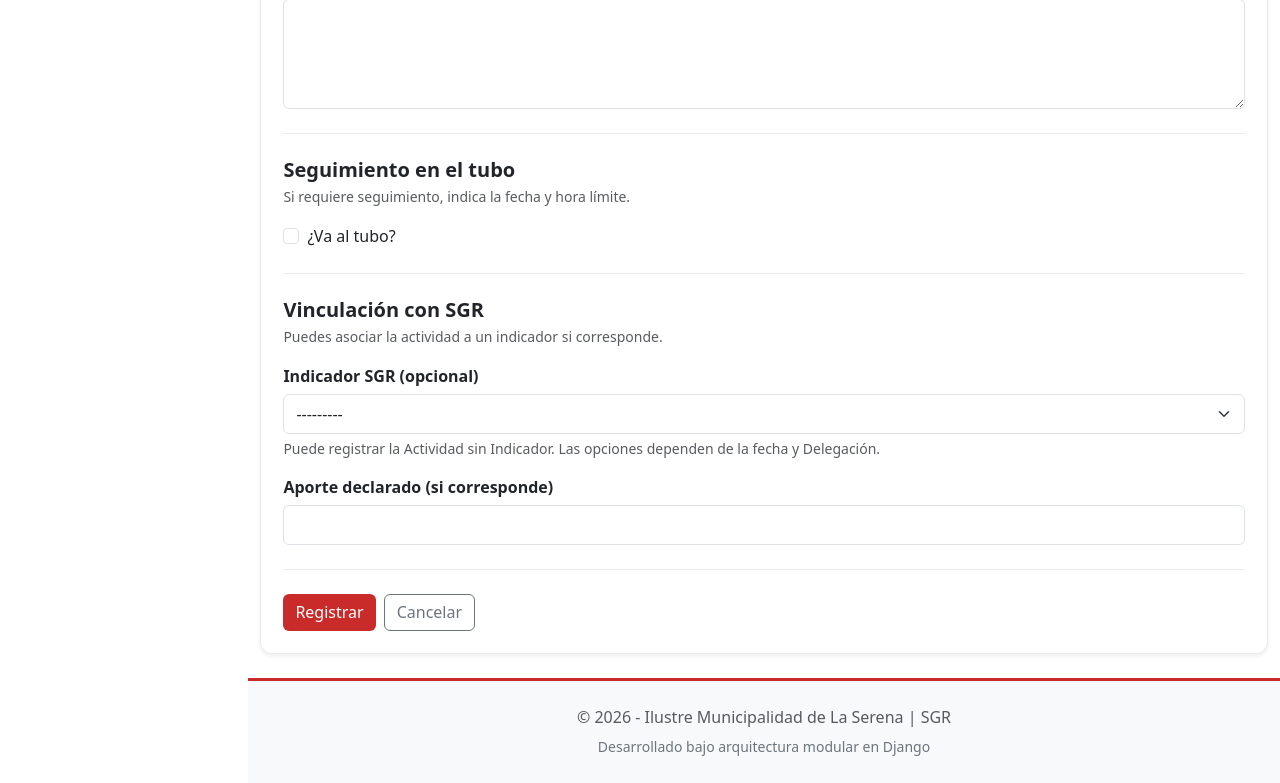
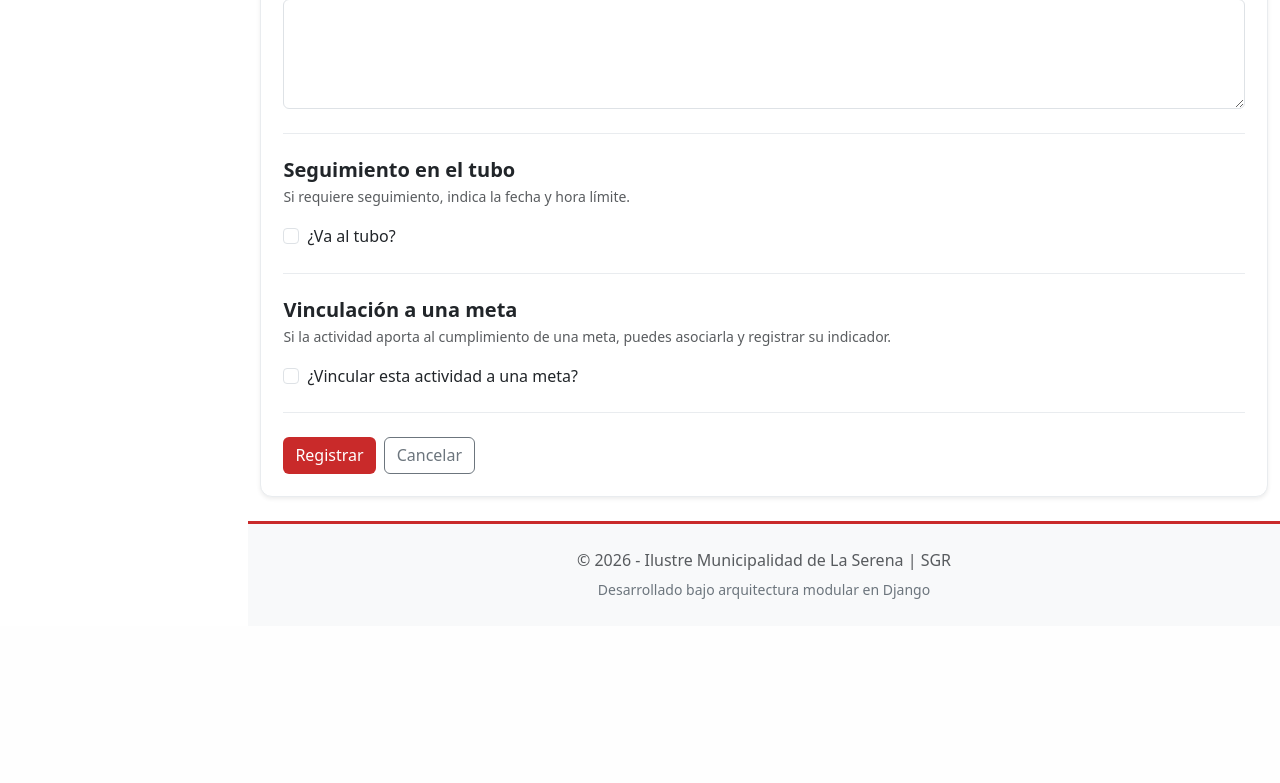
Before and after one commit to vicenosses/municipalidad, a Django app: page /atenciones/nueva/ in a window 1280 px wide. Shown: the part 1110-1893 px from the top of the page. After the commit the page ends 1709 px from the top, so only its background shows below. Run offline with Django 5.2, Linux system fonts and the light colour scheme; the visitor is signed in with stand-in values (Sample User, id 1); data that the repository does not hold is empty; parts of the project's set-up code (start-up, migrations or seed data) failed here and were passed over; some libraries are stand-ins or nearby versions.

Commit message:
Permitir vincular actividades con metas

```diff
--- a/atenciones/forms.py
+++ b/atenciones/forms.py
@@ -6,9 +6,18 @@ from atenciones.models import AtencionCiudadana
 from catalogos.models import SubAtencion, TipoAtencion
 from usuarios.sesion import get_delegacion_activa
 from usuarios.models import Territorio
-from sgr.models import AporteIndicador, Indicador
+from sgr.models import AporteIndicador, Indicador, Meta
 from sgr.aportes import indicadores_para_actividad
 from sgr.plazos import dentro_plazo
+
+
+class IndicadorMetaSelect(forms.Select):
+    def create_option(self, name, value, label, selected, index, subindex=None, attrs=None):
+        option = super().create_option(name, value, label, selected, index, subindex=subindex, attrs=attrs)
+        instancia = getattr(value, 'instance', None)
+        if instancia is not None:
+            option['attrs']['data-meta-id'] = instancia.meta_id
+        return option
 
 
 class AtencionCiudadanaForm(forms.ModelForm):
@@ -19,9 +28,13 @@ class AtencionCiudadanaForm(forms.ModelForm):
         widget=forms.TextInput(attrs={'class': 'form-control'}))
     telefono_tubo = forms.CharField(label='Teléfono del solicitante', max_length=30, required=False,
         widget=forms.TextInput(attrs={'class': 'form-control'}))
-    indicador = forms.ModelChoiceField(label='Indicador SGR (opcional)', queryset=Indicador.objects.none(),
-                                       required=False, widget=forms.Select(attrs={'class': 'form-select'}),
-                                       help_text='Puede registrar la Actividad sin Indicador. Las opciones dependen de la fecha y Delegación.')
+    vincular_meta = forms.BooleanField(label='¿Vincular esta actividad a una meta?', required=False,
+                                       widget=forms.CheckboxInput(attrs={'class': 'form-check-input'}))
+    meta = forms.ModelChoiceField(label='Meta', queryset=Meta.objects.none(), required=False,
+                                  widget=forms.Select(attrs={'class': 'form-select'}))
+    indicador = forms.ModelChoiceField(label='Indicador de la meta', queryset=Indicador.objects.none(),
+                                       required=False, widget=IndicadorMetaSelect(attrs={'class': 'form-select'}),
+                                       help_text='Selecciona el indicador que permitirá registrar el aporte de esta actividad.')
     valor_declarado = forms.DecimalField(label='Aporte declarado (si corresponde)', max_digits=12,
                                          decimal_places=2, min_value=0, required=False,
                                          widget=forms.NumberInput(attrs={'class': 'form-control', 'step': '0.01'}))
@@ -72,8 +85,12 @@ class AtencionCiudadanaForm(forms.ModelForm):
             fecha = forms.DateField().clean(fecha_texto)
         except forms.ValidationError:
             fecha = None
-        self.fields['indicador'].queryset = indicadores_para_actividad(fecha, self.delegacion_activa, request.user) if request else Indicador.objects.none()
-        self.fields['indicador'].error_messages['invalid_choice'] = 'Seleccione un indicador de una meta asignada para la fecha y delegación de la actividad.'
+        indicadores = indicadores_para_actividad(fecha, self.delegacion_activa, request.user) if request else Indicador.objects.none()
+        self.fields['meta'].queryset = Meta.objects.filter(pk__in=indicadores.values('meta_id')).distinct()
+        self.fields['meta'].empty_label = 'Selecciona una meta'
+        self.fields['indicador'].queryset = indicadores
+        self.fields['indicador'].empty_label = 'Selecciona un indicador'
+        self.fields['indicador'].error_messages['invalid_choice'] = 'Seleccione un indicador de una meta disponible para la fecha y delegación de la actividad.'
         tipos = TipoAtencion.objects.filter(activo=True)
         subatenciones = SubAtencion.objects.filter(
             activo=True,
@@ -119,6 +136,15 @@ class AtencionCiudadanaForm(forms.ModelForm):
             if timezone.localtime(plazo).date() < cleaned['fecha']:
                 self.add_error('plazo_tubo', 'El plazo no puede ser anterior a la fecha de la actividad.')
         indicador = cleaned.get('indicador')
+        meta = cleaned.get('meta')
+        if cleaned.get('vincular_meta') and not meta:
+            self.add_error('meta', 'Selecciona la meta que corresponde a la actividad.')
+        if cleaned.get('vincular_meta') and not indicador:
+            self.add_error('indicador', 'Selecciona un indicador de la meta para registrar su aporte.')
+        if meta and not cleaned.get('vincular_meta'):
+            self.add_error('vincular_meta', 'Confirma que deseas vincular esta actividad a una meta.')
+        if meta and indicador and indicador.meta_id != meta.pk:
+            self.add_error('indicador', 'El indicador debe pertenecer a la meta seleccionada.')
         if indicador:
             fecha = cleaned.get('fecha')
             if fecha and not dentro_plazo(fecha):
--- a/sgr/views_aportes.py
+++ b/sgr/views_aportes.py
@@ -25,7 +25,10 @@ class IndicadoresActividadView(RolRequiredMixin, View):
         except ValidationError:
             return JsonResponse({'indicadores': []}, status=400)
         qs = indicadores_para_actividad(fecha, get_delegacion_activa(request), request.user)
-        return JsonResponse({'indicadores': [{'id': i.pk, 'nombre': f'{i.nombre} · {i.meta}'} for i in qs]})
+        return JsonResponse({'indicadores': [
+            {'id': i.pk, 'nombre': i.nombre, 'meta_id': i.meta_id, 'meta_nombre': i.meta.nombre}
+            for i in qs
+        ]})
 
 
 class PropuestaAporteView(RolRequiredMixin, FormView):
--- a/templates/atenciones/form.html
+++ b/templates/atenciones/form.html
@@ -48,10 +48,15 @@
             <p class="small text-muted">Si requiere seguimiento, indica la fecha y hora límite.</p>
             {% for field in form %}{% if field.name == 'va_al_tubo' or field.name == 'plazo_tubo' or field.name == 'rut_tubo' or field.name == 'telefono_tubo' %}{% include 'atenciones/_campo_actividad.html' with field=field %}{% endif %}{% endfor %}
         </section>
-        <section class="actividad-form-seccion" aria-labelledby="actividad-sgr">
-            <h3 id="actividad-sgr" class="h5 fw-bold mb-1">Vinculación con SGR</h3>
-            <p class="small text-muted">Puedes asociar la actividad a un indicador si corresponde.</p>
-            {% for field in form %}{% if field.name == 'indicador' or field.name == 'valor_declarado' %}{% include 'atenciones/_campo_actividad.html' with field=field %}{% endif %}{% endfor %}
+        <section class="actividad-form-seccion" aria-labelledby="actividad-meta">
+            <h3 id="actividad-meta" class="h5 fw-bold mb-1">Vinculación a una meta</h3>
+            <p class="small text-muted">Si la actividad aporta al cumplimiento de una meta, puedes asociarla y registrar su indicador.</p>
+            {% include 'atenciones/_campo_actividad.html' with field=form.vincular_meta %}
+            <div id="campos-vinculacion-meta" hidden>
+                {% include 'atenciones/_campo_actividad.html' with field=form.meta %}
+                {% include 'atenciones/_campo_actividad.html' with field=form.indicador %}
+                {% include 'atenciones/_campo_actividad.html' with field=form.valor_declarado %}
+            </div>
         </section>
         <div class="actividad-form-acciones d-flex flex-wrap gap-2">
             <button type="submit" class="btn btn-custom-red">Registrar</button>
@@ -78,21 +83,70 @@
         actualizarPlazo();
     }
     const fechaActividad = document.getElementById('id_fecha');
+    const vincularMeta = document.getElementById('id_vincular_meta');
+    const camposVinculacionMeta = document.getElementById('campos-vinculacion-meta');
+    const metaActividad = document.getElementById('id_meta');
     const indicadorActividad = document.getElementById('id_indicador');
+    const valorDeclarado = document.getElementById('id_valor_declarado');
+    function actualizarVinculacionMeta() {
+        if (!vincularMeta || !camposVinculacionMeta) return;
+        camposVinculacionMeta.hidden = !vincularMeta.checked;
+        if (metaActividad) {
+            const campoIndicador = indicadorActividad.closest('.mb-3');
+            campoIndicador.hidden = !metaActividad.value;
+            if (valorDeclarado) valorDeclarado.closest('.mb-3').hidden = !indicadorActividad.value;
+        }
+    }
+    if (vincularMeta) vincularMeta.addEventListener('change', function () {
+        if (!vincularMeta.checked) {
+            if (metaActividad) metaActividad.value = '';
+            if (indicadorActividad) indicadorActividad.value = '';
+            if (valorDeclarado) valorDeclarado.value = '';
+        }
+        actualizarVinculacionMeta();
+    });
+    if (metaActividad) metaActividad.addEventListener('change', function () {
+        Array.from(indicadorActividad.options).forEach(function (opcion) {
+            if (!opcion.value) return;
+            opcion.hidden = opcion.dataset.metaId !== metaActividad.value;
+        });
+        if (indicadorActividad.value && indicadorActividad.options[indicadorActividad.selectedIndex].hidden) {
+            indicadorActividad.value = '';
+        }
+        actualizarVinculacionMeta();
+    });
+    if (indicadorActividad) indicadorActividad.addEventListener('change', actualizarVinculacionMeta);
+    if (metaActividad && indicadorActividad) metaActividad.dispatchEvent(new Event('change'));
+    actualizarVinculacionMeta();
     let consultaIndicadores = 0;
-    if (fechaActividad && indicadorActividad) {
+    if (fechaActividad && metaActividad && indicadorActividad) {
         fechaActividad.addEventListener('change', async function () {
             const consulta = ++consultaIndicadores;
-            const seleccionado = indicadorActividad.value;
+            const metaSeleccionada = metaActividad.value;
+            const indicadorSeleccionado = indicadorActividad.value;
             const respuesta = await fetch('{% url "sgr:indicadores_actividad" %}?fecha=' + encodeURIComponent(fechaActividad.value));
-            if (!respuesta.ok || consulta !== consultaIndicadores) return;
+            if (consulta !== consultaIndicadores) return;
+            if (!respuesta.ok) {
+                metaActividad.replaceChildren(new Option('Selecciona una meta', ''));
+                indicadorActividad.replaceChildren(new Option('Selecciona un indicador', ''));
+                actualizarVinculacionMeta();
+                return;
+            }
             const datos = await respuesta.json();
             if (consulta !== consultaIndicadores) return;
-            indicadorActividad.replaceChildren(new Option('Sin Indicador asociado', ''));
+            const metas = new Map();
+            datos.indicadores.forEach(function (item) { metas.set(String(item.meta_id), item.meta_nombre); });
+            metaActividad.replaceChildren(new Option('Selecciona una meta', ''));
+            metas.forEach(function (nombre, id) { metaActividad.add(new Option(nombre, id)); });
+            indicadorActividad.replaceChildren(new Option('Selecciona un indicador', ''));
             datos.indicadores.forEach(function (item) {
-                indicadorActividad.add(new Option(item.nombre, item.id));
+                const opcion = new Option(item.nombre, item.id);
+                opcion.dataset.metaId = item.meta_id;
+                indicadorActividad.add(opcion);
             });
-            if (Array.from(indicadorActividad.options).some(op => op.value === seleccionado)) indicadorActividad.value = seleccionado;
+            if (metas.has(metaSeleccionada)) metaActividad.value = metaSeleccionada;
+            if (Array.from(indicadorActividad.options).some(op => op.value === indicadorSeleccionado && op.dataset.metaId === metaActividad.value)) indicadorActividad.value = indicadorSeleccionado;
+            metaActividad.dispatchEvent(new Event('change'));
         });
     }
     const mapa = {};
```
